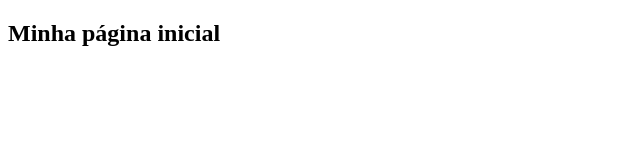
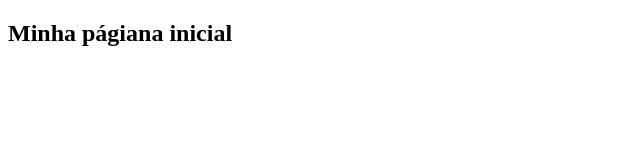
Before and after one commit to FLMarimoto/projeto-curso-git, a plain HTML site: page index.html in a window 1280 px wide. Shown: the full height of the page, 0-640 px from the left. Drawn offline with Linux system fonts and the light colour scheme.

Commit message:
Alteração de teste

```diff
--- a/index.html
+++ b/index.html
@@ -6,6 +6,6 @@
         <title>Curso de GIT e Github</title>
     </head>
     <body>
-        <h2>Minha página inicial</h2>
+        <h2>Minha págiana inicial</h2>
     </body>
 </html>
```
